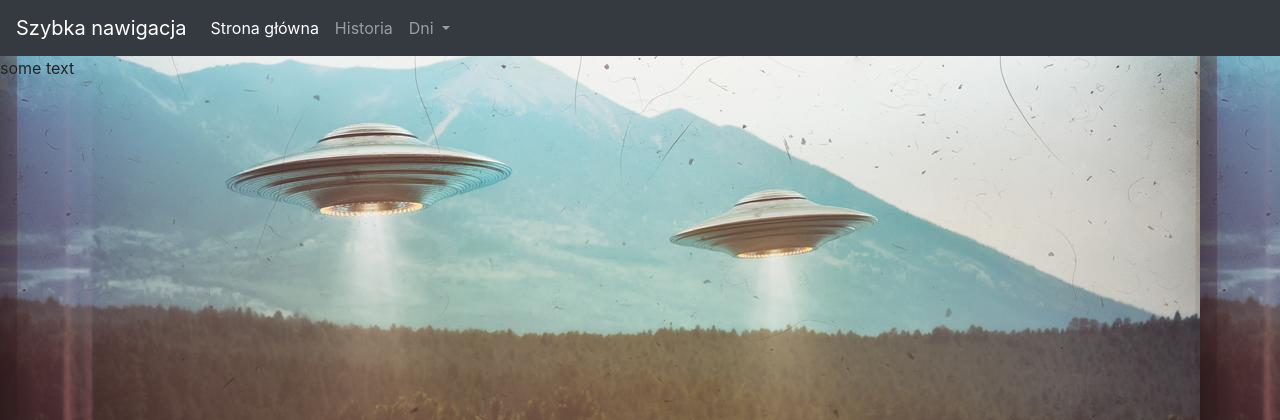
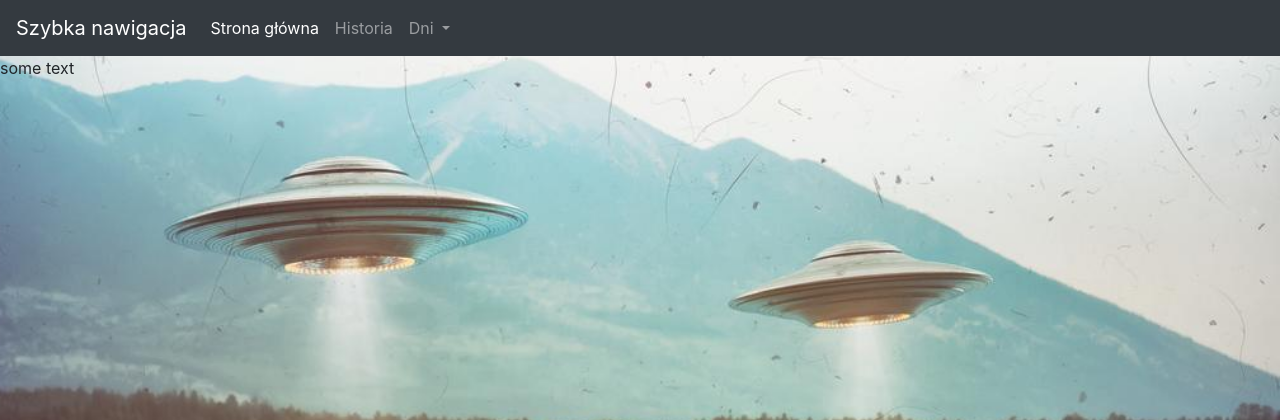
Before and after one commit to FlyingMedusa/UFO_Flask, a Flask app: page / in a window 1280 px wide. Shown: the top 420 px of the page. Run offline with Flask 2, Linux system fonts and the light colour scheme; some libraries are stand-ins or nearby versions.

Commit message:
background fixed

```diff
--- a/static/styles/mainstyle.css
+++ b/static/styles/mainstyle.css
@@ -1,4 +1,10 @@
 body{
-    background-image: url("../images/ufo_baza.jpg");
     background-color: #000;
 }
+
+.bg_main{
+    background-image: url("../images/ufo_baza.jpg");
+    background-repeat: no-repeat;
+    background-size: cover;
+    background-position: center top;
+    background-attachment: fixed;
--- a/templates/base.html
+++ b/templates/base.html
@@ -6,7 +6,7 @@
     <meta charset="utf-8">
     <title>{% block title%}{% endblock %}</title>
   </head>
-  <body>
+  <body class="bg_main">
     <nav class="navbar navbar-expand-lg navbar-dark bg-dark">
         <a class="navbar-brand" href="#">Szybka nawigacja</a>
         <button class="navbar-toggler" type="button" data-toggle="collapse" data-target="#navbarSupportedContent" aria-controls="navbarSupportedContent" aria-expanded="false" aria-label="Toggle navigation">
```
